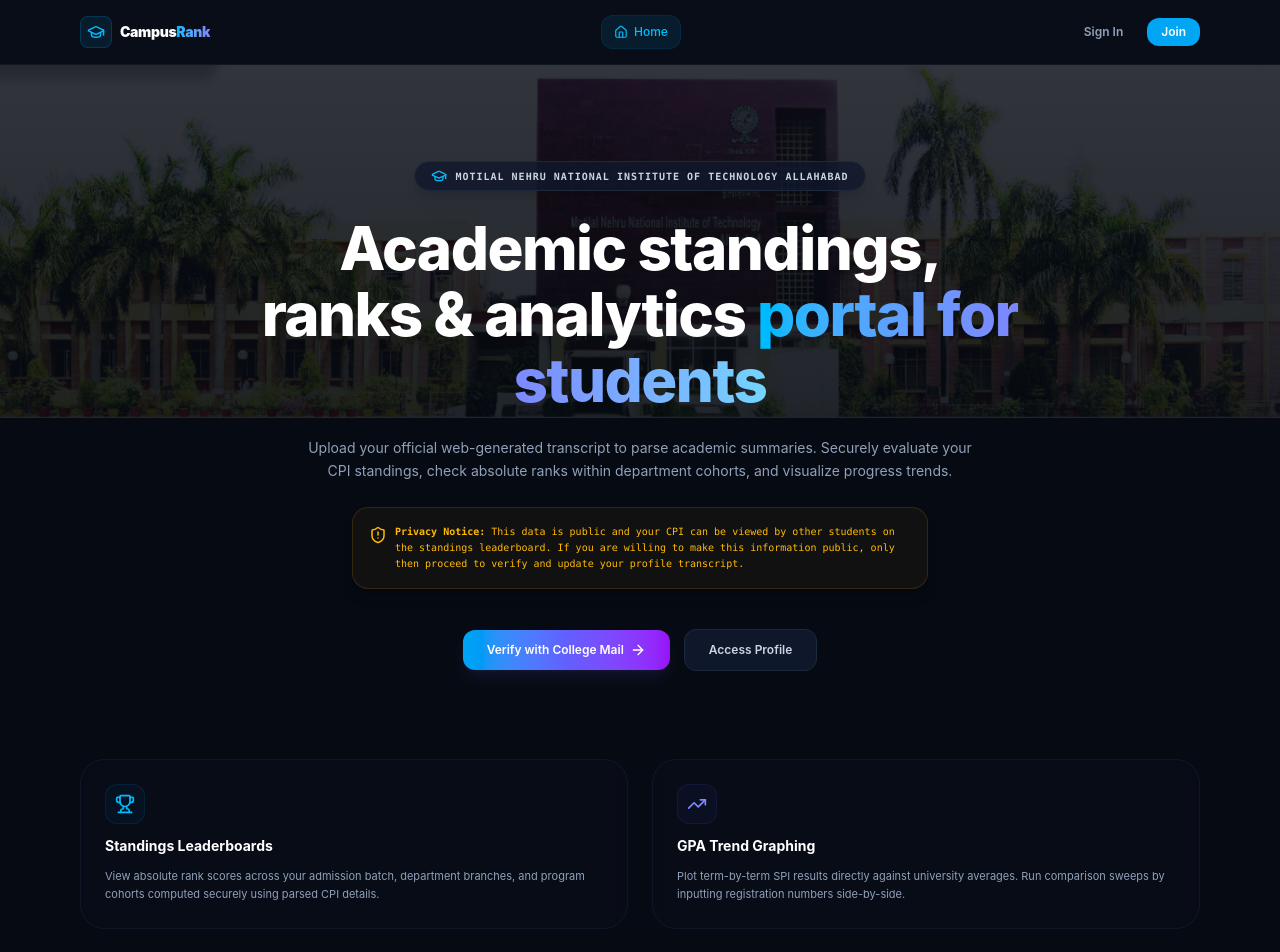
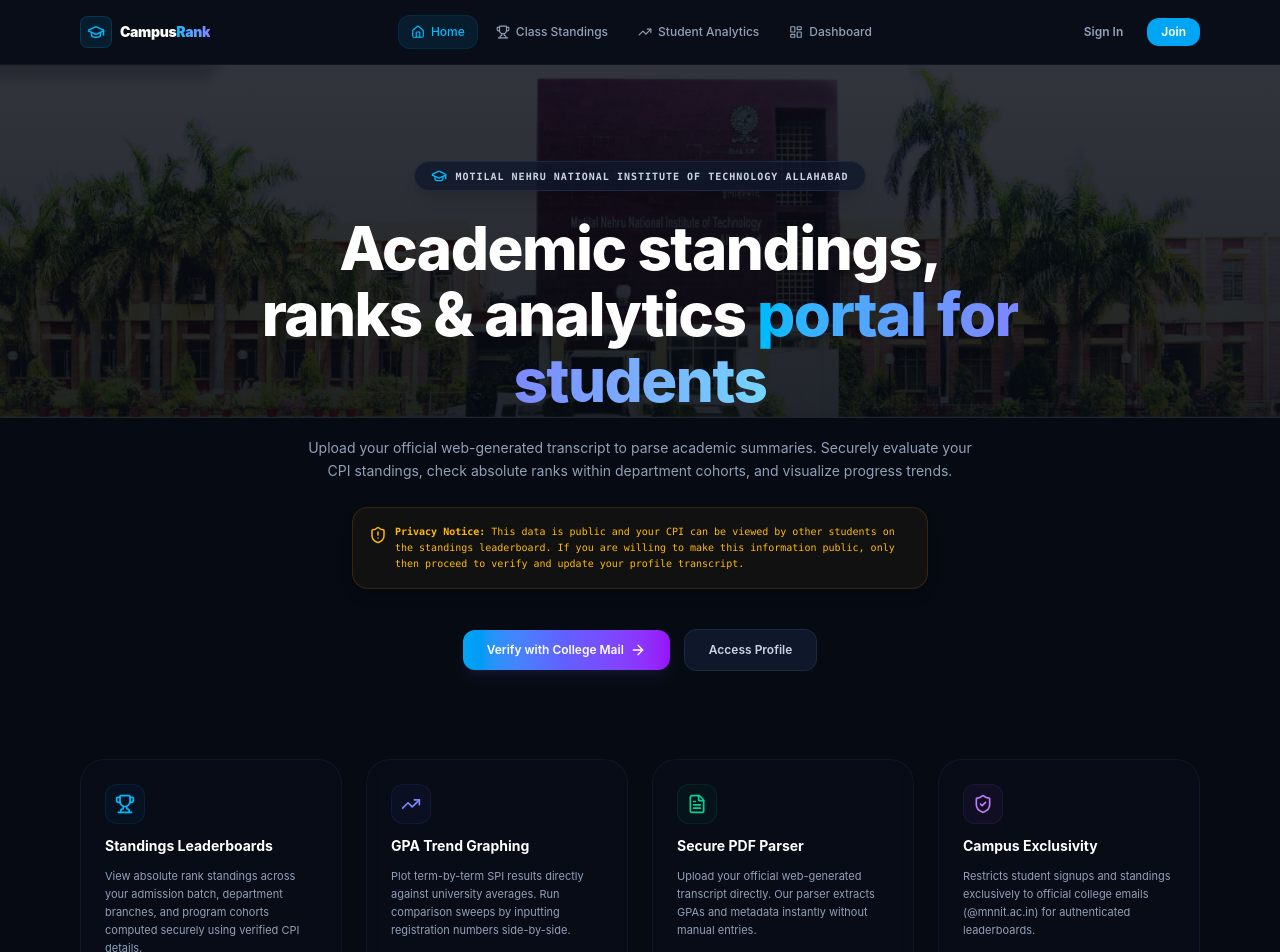
Before and after one commit to Mudit024/CampusRank, a React app in the folder frontend/: page / in a window 1280 px wide. Shown: the top 952 px of the page. Built offline with nearby package versions, Linux system fonts and the light colour scheme; no server answers; the HTML template or start-up script is replaced by a standard one.

Commit message:
show all navbar links, protect routes with toast error redirect messages

```diff
--- a/frontend/src/App.jsx
+++ b/frontend/src/App.jsx
@@ -33,12 +33,16 @@
                 {/* Public Auth Routes */}
                 <Route path="/login" element={
                     <PublicRoute>
-                        <Login />
+                        <Layout>
+                            <Login />
+                        </Layout>
                     </PublicRoute>
                 } />
                 <Route path="/register" element={
                     <PublicRoute>
-                        <Register />
+                        <Layout>
+                            <Register />
+                        </Layout>
                     </PublicRoute>
                 } />
 
--- a/frontend/src/components/layout/Navbar.jsx
+++ b/frontend/src/components/layout/Navbar.jsx
@@ -23,7 +23,7 @@
             await apiClient.post('/auth/logout');
             dispatch(logoutSuccess());
             toast.success("Logged out successfully!", { id: toastId });
-            navigate('/login');
+            navigate('/');
         } catch (error) {
             toast.error("Logout failed.", { id: toastId });
         }
@@ -45,7 +45,7 @@
                     </span>
                 </Link>
 
-                {/* Main Navigation Links (Desktop - Conditional on Verification) */}
+                {/* Main Navigation Links (Desktop - Always Visible) */}
                 <div className="hidden md:flex items-center gap-1.5 text-xs">
                     <Link
                         to="/"
@@ -59,8 +59,6 @@
                         Home
                     </Link>
 
-                    {isAuthenticated && user?.isTranscriptVerified && (
-                        <>
                     <Link
                         to="/dashboard/leaderboard"
                         className={`px-3 py-2 rounded-xl transition flex items-center gap-1.5 font-medium ${
@@ -84,10 +82,7 @@
                         <TrendingUp className="h-3.5 w-3.5" />
                         Student Analytics
                     </Link>
-                        </>
-                    )}
 
-                    {isAuthenticated && (
                     <Link
                         to="/dashboard"
                         className={`px-3 py-2 rounded-xl transition flex items-center gap-1.5 font-medium ${
@@ -99,7 +94,6 @@
                         <LayoutDashboard className="h-3.5 w-3.5" />
                         Dashboard
                     </Link>
-                    )}
                 </div>
 
                 {/* Right Session Action Controls */}
@@ -135,14 +129,12 @@
                 </div>
             </div>
 
-            {/* Mobile Navigation bar (Conditional on Verification) */}
+            {/* Mobile Navigation bar (Always Visible) */}
             <div className="md:hidden flex border-t border-[rgba(255,255,255,0.03)] bg-[#070b13]/85 text-[10px] items-center justify-around py-2">
                 <Link to="/" className={`flex flex-col items-center gap-0.5 ${isActive('/') ? 'text-sky-400 font-bold' : 'text-slate-400'}`}>
                     <HomeIcon className="h-4 w-4" />
                     Home
                 </Link>
-                {isAuthenticated && user?.isTranscriptVerified && (
-                    <>
                 <Link to="/dashboard/leaderboard" className={`flex flex-col items-center gap-0.5 ${isActive('/dashboard/leaderboard') ? 'text-sky-400 font-bold' : 'text-slate-400'}`}>
                     <Trophy className="h-4 w-4" />
                     Standings
@@ -151,14 +143,11 @@
                     <TrendingUp className="h-4 w-4" />
                     Analytics
                 </Link>
-                    </>
-                )}
-                {isAuthenticated ? (
-                    <>
                 <Link to="/dashboard" className={`flex flex-col items-center gap-0.5 ${isActive('/dashboard') ? 'text-sky-400 font-bold' : 'text-slate-400'}`}>
                     <LayoutDashboard className="h-4 w-4" />
                     Dashboard
                 </Link>
+                {isAuthenticated ? (
                     <button
                         onClick={handleLogout}
                         className="flex flex-col items-center gap-0.5 text-slate-400 hover:text-rose-400 cursor-pointer"
@@ -166,7 +155,6 @@
                         <LogOut className="h-4 w-4" />
                         Log Out
                     </button>
-                    </>
                 ) : (
                     <Link to="/login" className={`flex flex-col items-center gap-0.5 ${isActive('/login') ? 'text-sky-400 font-bold' : 'text-slate-400'}`}>
                         <LogOut className="h-4 w-4" />
--- a/frontend/src/components/routes/ProtectedRoute.jsx
+++ b/frontend/src/components/routes/ProtectedRoute.jsx
@@ -1,12 +1,21 @@
-import React from 'react';
+import React, { useEffect } from 'react';
 import { Navigate } from 'react-router-dom';
 import { useSelector } from 'react-redux';
+import toast from 'react-hot-toast';
 
 /**
  * Route protection wrapper verifying user authentication and redirecting accordingly
  */
 const ProtectedRoute = ({ children, requireVerified = false }) => {
     const { user } = useSelector((state) => state.auth);
+
+    useEffect(() => {
+        if (!user) {
+            toast.error("Please sign in to access CampusRank features.", { id: 'auth-required' });
+        } else if (requireVerified && !user.isTranscriptVerified) {
+            toast.error("Please upload and verify your transcript to access standings and analytics.", { id: 'verification-required' });
+        }
+    }, [user, requireVerified]);
 
     if (!user) {
         return <Navigate to="/login" replace />;
--- a/frontend/src/pages/Home.jsx
+++ b/frontend/src/pages/Home.jsx
@@ -4,7 +4,7 @@
 import { motion } from 'framer-motion';
 import {
     Trophy, TrendingUp, ShieldCheck, ShieldAlert,
-    ArrowRight, GraduationCap, Users, BookOpen, Clock
+    ArrowRight, GraduationCap, Users, BookOpen, Clock, FileText
 } from 'lucide-react';
 
 const Home = () => {
@@ -105,7 +105,7 @@
                 </div>
 
                 {/* Structured Portal Columns */}
-                <div className="grid grid-cols-1 md:grid-cols-2 gap-6 text-left pt-6">
+                <div className="grid grid-cols-1 md:grid-cols-2 lg:grid-cols-4 gap-6 text-left pt-6">
                     {/* Column 1 */}
                     <div className="p-6 bg-[#0a0f1d]/50 backdrop-blur-sm border border-slate-800/40 rounded-3xl space-y-3 hover:border-slate-800 transition">
                         <div className="h-10 w-10 rounded-xl bg-sky-500/5 border border-sky-500/10 flex items-center justify-center text-sky-400">
@@ -113,7 +113,7 @@
                         </div>
                         <h3 className="text-sm font-bold text-white">Standings Leaderboards</h3>
                         <p className="text-[11px] text-slate-400 leading-relaxed">
-                            View absolute rank scores across your admission batch, department branches, and program cohorts computed securely using parsed CPI details.
+                            View absolute rank standings across your admission batch, department branches, and program cohorts computed securely using verified CPI details.
                         </p>
                     </div>
 
@@ -125,6 +125,28 @@
                         <h3 className="text-sm font-bold text-white">GPA Trend Graphing</h3>
                         <p className="text-[11px] text-slate-400 leading-relaxed">
                             Plot term-by-term SPI results directly against university averages. Run comparison sweeps by inputting registration numbers side-by-side.
+                        </p>
+                    </div>
+
+                    {/* Column 3 */}
+                    <div className="p-6 bg-[#0a0f1d]/50 backdrop-blur-sm border border-slate-800/40 rounded-3xl space-y-3 hover:border-slate-800 transition">
+                        <div className="h-10 w-10 rounded-xl bg-emerald-500/5 border border-emerald-500/10 flex items-center justify-center text-emerald-400">
+                            <FileText className="h-5 w-5" />
+                        </div>
+                        <h3 className="text-sm font-bold text-white">Secure PDF Parser</h3>
+                        <p className="text-[11px] text-slate-400 leading-relaxed">
+                            Upload your official web-generated transcript directly. Our parser extracts GPAs and metadata instantly without manual entries.
+                        </p>
+                    </div>
+
+                    {/* Column 4 */}
+                    <div className="p-6 bg-[#0a0f1d]/50 backdrop-blur-sm border border-slate-800/40 rounded-3xl space-y-3 hover:border-slate-800 transition">
+                        <div className="h-10 w-10 rounded-xl bg-purple-500/5 border border-purple-500/10 flex items-center justify-center text-purple-400">
+                            <ShieldCheck className="h-5 w-5" />
+                        </div>
+                        <h3 className="text-sm font-bold text-white">Campus Exclusivity</h3>
+                        <p className="text-[11px] text-slate-400 leading-relaxed">
+                            Restricts student signups and standings exclusively to official college emails (@mnnit.ac.in) for authenticated leaderboards.
                         </p>
                     </div>
                 </div>
```
Lines whose indentation alone changed are shown as unchanged.
